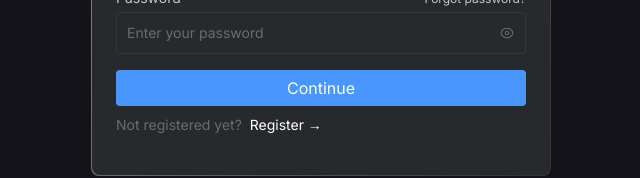
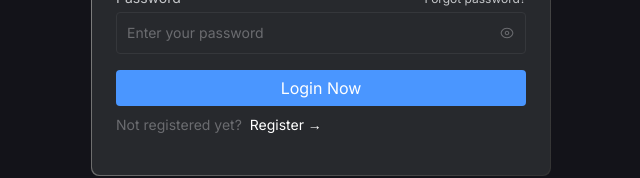
Before and after one commit to shar07107/atlas-task, a React (Vite) app: page / in a window 1280 px wide. Shown: the part 459-637 px from the top of the page, without its empty margins (319-959 px from the left). Built offline with nearby package versions, Linux system fonts and the light colour scheme; a web font is replaced by a local one.

Commit message:
some bug fixes

```diff
--- a/src/pages/auth/login/Login.jsx
+++ b/src/pages/auth/login/Login.jsx
@@ -86,7 +86,7 @@ export default function Login({ switchFormLink = true, changeFormFunc }) {
 									variant={"primary"}
 									className="w-full"
 									type="button">
-									Continue
+									Login Now
 								</Button>
 							</div>
 						</div>
```
